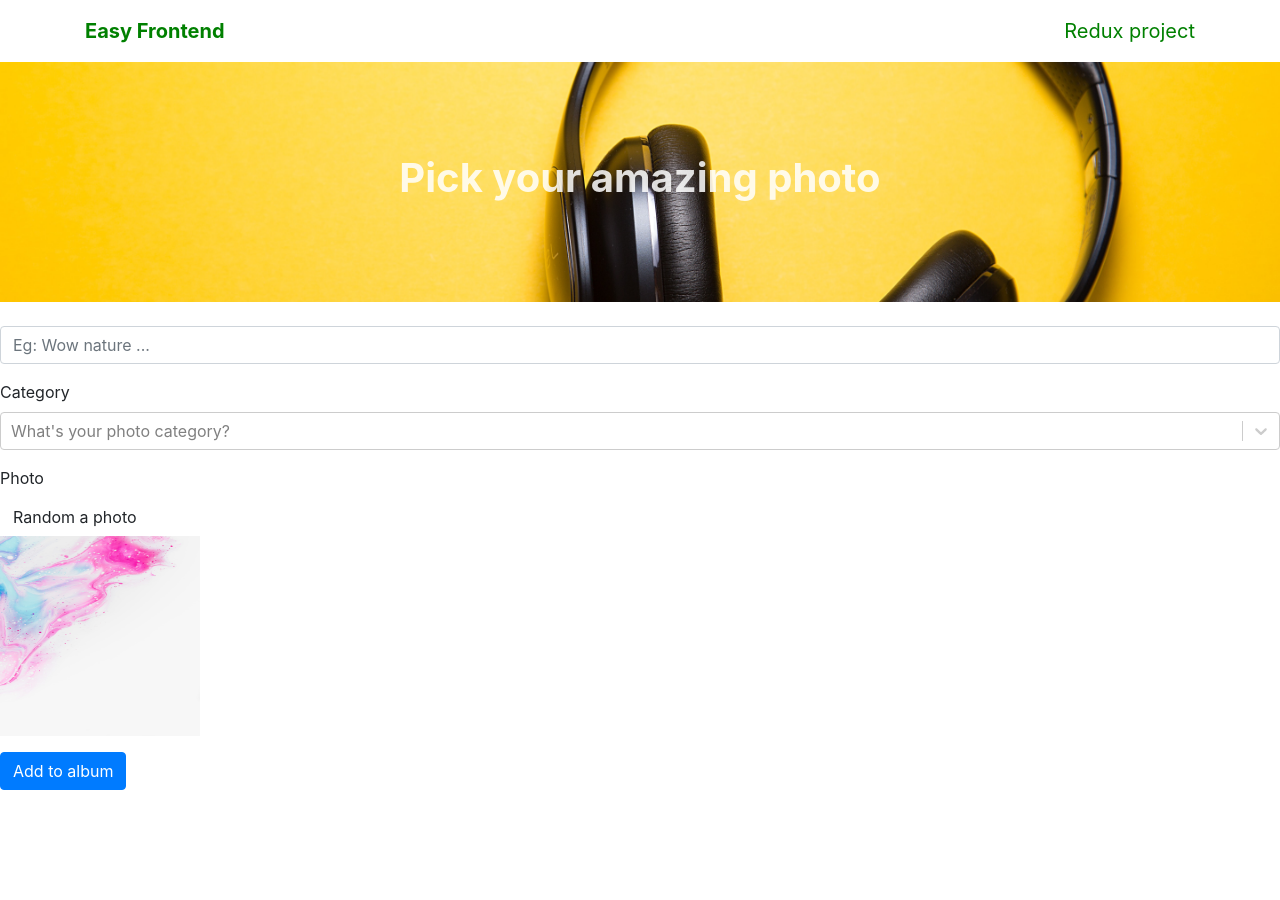
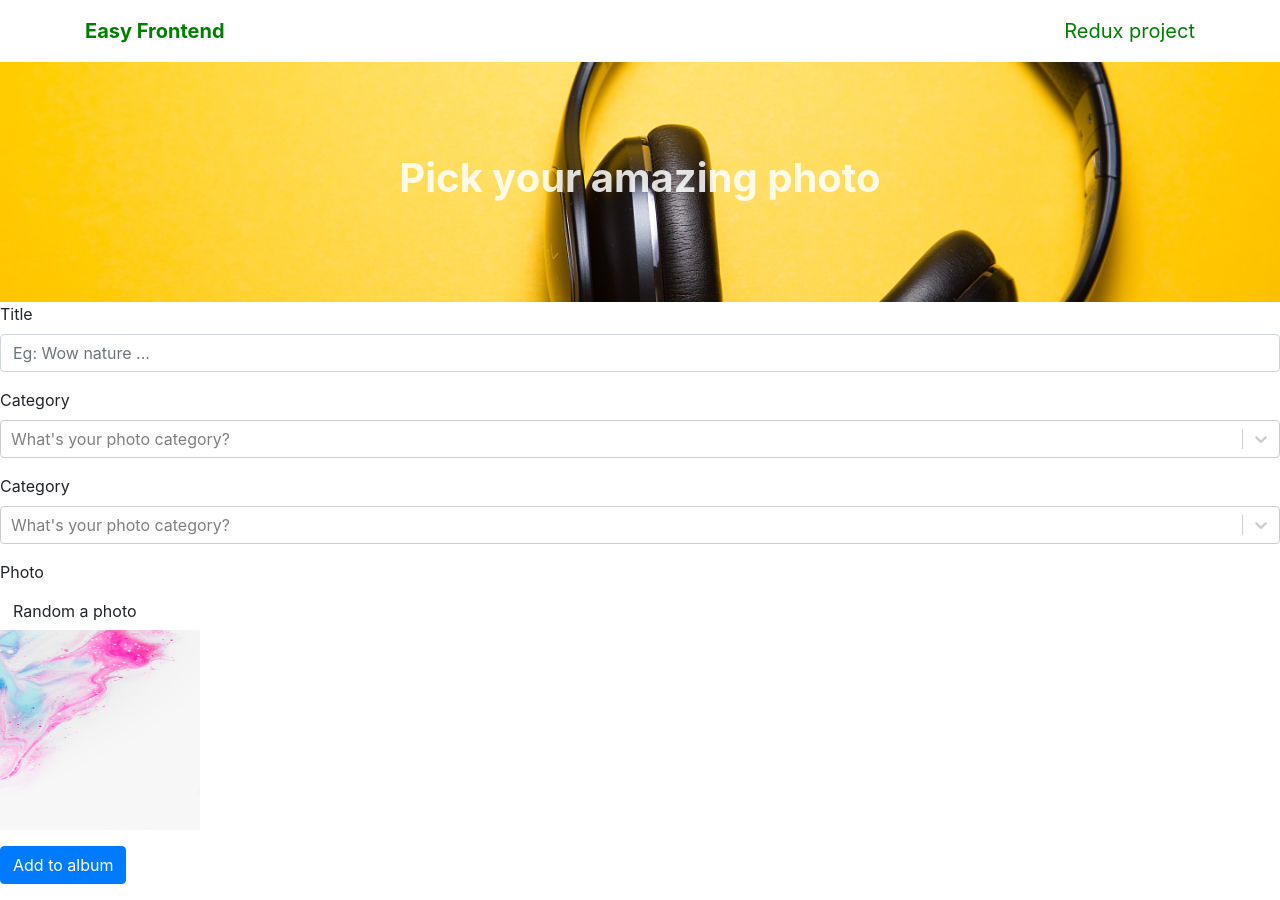
Before and after one commit to tranminhtoan0601/Project-Redux-mini, a React (Create React App) app: page /photos/add in a window 1280 px wide. Before the commit the page ends 806 px from the top, so only its background shows below. Built offline with nearby package versions, Linux system fonts and the light colour scheme.

Commit message:
add custom form

```diff
--- a/package.json
+++ b/package.json
@@ -7,6 +7,7 @@
     "@testing-library/react": "^11.2.5",
     "@testing-library/user-event": "^12.7.3",
     "bootstrap": "^4.6.0",
+    "formik": "^2.2.6",
     "node-sass": "^5.0.0",
     "react": "^17.0.1",
     "react-dom": "^17.0.1",
--- /dev/null
+++ b/src/custom-fields/InputField/index.jsx
@@ -0,0 +1,41 @@
+import PropTypes from "prop-types";
+import React from "react";
+import { FormGroup, Input, Label } from "reactstrap";
+
+InputField.propTypes = {
+  field: PropTypes.object.isRequired,
+  form: PropTypes.object.isRequired,
+
+  type: PropTypes.string,
+  label: PropTypes.string,
+  placeholder: PropTypes.string,
+  disabled: PropTypes.bool,
+};
+
+InputField.defaultProps = {
+  type: "text",
+  label: "",
+  placeholder: "",
+  disabled: false,
+};
+
+function InputField(props) {
+  const { field, form, type, label, placeholder, disabled } = props;
+  const { name } = field;
+
+  return (
+    <FormGroup>
+      {label && <Label for={name}>{label}</Label>}
+
+      <Input
+        id={name}
+        {...field}
+        type={type}
+        disabled={disabled}
+        placeholder={placeholder}
+      />
+    </FormGroup>
+  );
+}
+
+export default InputField;
--- /dev/null
+++ b/src/custom-fields/SelectField/index.jsx
@@ -0,0 +1,61 @@
+import { ErrorMessage } from "formik";
+import PropTypes from "prop-types";
+import React from "react";
+import Select from "react-select";
+import { FormFeedback, FormGroup, Label } from "reactstrap";
+
+SelectField.propTypes = {
+  field: PropTypes.object.isRequired,
+  form: PropTypes.object.isRequired,
+
+  label: PropTypes.string,
+  placeholder: PropTypes.string,
+  disabled: PropTypes.bool,
+  options: PropTypes.array,
+};
+
+SelectField.defaultProps = {
+  label: "",
+  placeholder: "",
+  disabled: false,
+  options: [],
+};
+
+function SelectField(props) {
+  const { field, form, options, label, placeholder, disabled } = props;
+  const { name, value } = field;
+
+  // const selectedOption = options.find((option) => option.value === value);
+
+  const handleSelectedOptionChange = (selectedOption) => {
+    const selectedValue = selectedOption
+      ? selectedOption.value
+      : selectedOption;
+
+    const changeEvent = {
+      target: {
+        name: name,
+        value: selectedValue,
+      },
+    };
+    field.onChange(changeEvent);
+  };
+
+  return (
+    <FormGroup>
+      {label && <Label for={name}>{label}</Label>}
+
+      <Select
+        id={name}
+        {...field}
+        // value={selectedOption}
+        onChange={handleSelectedOptionChange}
+        placeholder={placeholder}
+        isDisabled={disabled}
+        options={options}
+      />
+    </FormGroup>
+  );
+}
+
+export default SelectField;
--- a/src/features/Photo/components/PhotoForm/index.jsx
+++ b/src/features/Photo/components/PhotoForm/index.jsx
@@ -1,24 +1,41 @@
+import { FastField, Form, Formik } from "formik";
 import Select from "react-select";
-import { Button, Form, FormGroup, Input, Label } from "reactstrap";
+import { Button, FormGroup, Input, Label } from "reactstrap";
 import { PHOTO_CATEGORY_OPTIONS } from "../../../../constants/global";
 import Images from "../../../../constants/images";
+import InputField from "../../../../custom-fields/InputField";
+import SelectField from "../../../../custom-fields/SelectField";
 
 PhotoForm.propTypes = {};
 
 PhotoForm.defaultProps = {};
 
 function PhotoForm(props) {
+  const initiaValues = {
+    title: "",
+    CategoryId: null,
+  };
   // npm i --save react-select
   return (
+    <Formik initialValues={initiaValues}>
+      {(formikProps) => {
+        const { values, errors, touched } = formikProps;
+        console.log({ values, errors, touched });
+        return (
           <Form>
-      <FormGroup>
-        <Label For="titleId" placeholder="Eg: Wow nature ..." />
-        <Input
-          name="titleId"
-          id="titleId"
+            <FastField
+              name="title"
+              component={InputField}
+              label="Title"
               placeholder="Eg: Wow nature ..."
-        ></Input>
-      </FormGroup>
+            />
+            <FastField
+              name="CategoryId"
+              component={SelectField}
+              label="Category"
+              placeholder="What's your photo category?"
+              options={PHOTO_CATEGORY_OPTIONS}
+            />
             <FormGroup>
               <Label for="categoryId">Category</Label>
               <Select
@@ -49,6 +66,9 @@ function PhotoForm(props) {
             </FormGroup>
           </Form>
         );
+      }}
+    </Formik>
+  );
 }
 
 export default PhotoForm;
```
Also changed, not shown: jsconfig.json (added, +8 -0 lines), 1 other file (tests, documents, lock files or other folders). Lines whose indentation alone changed are shown as unchanged.
